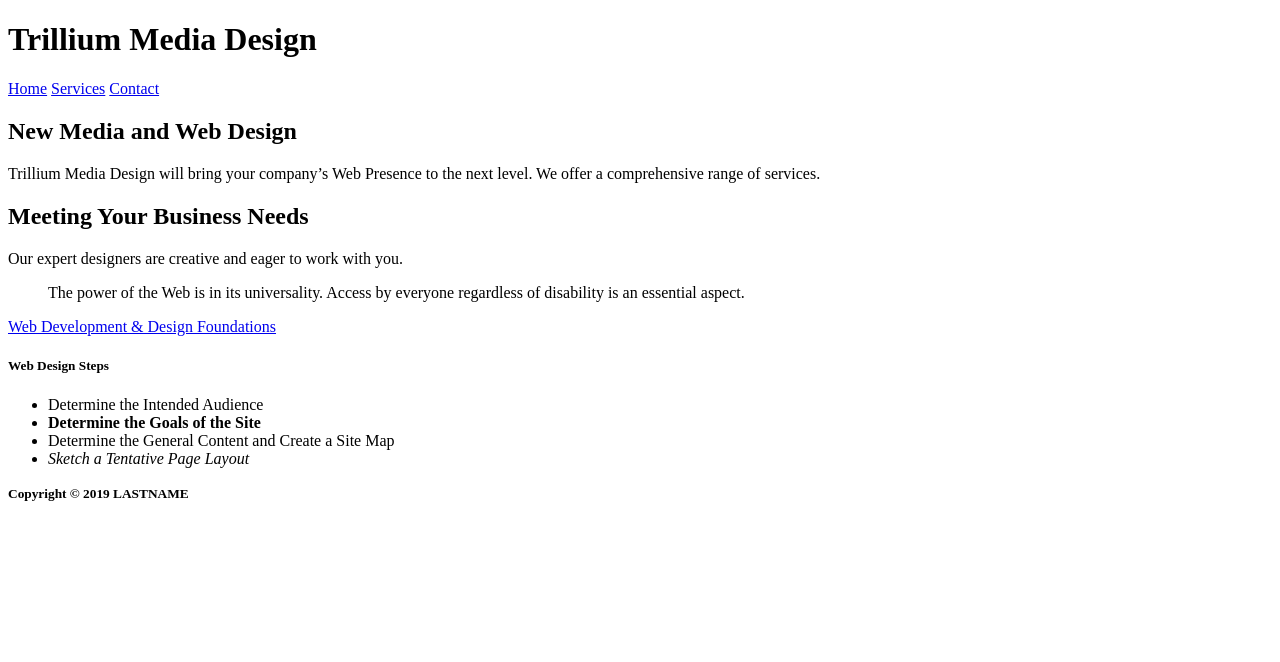
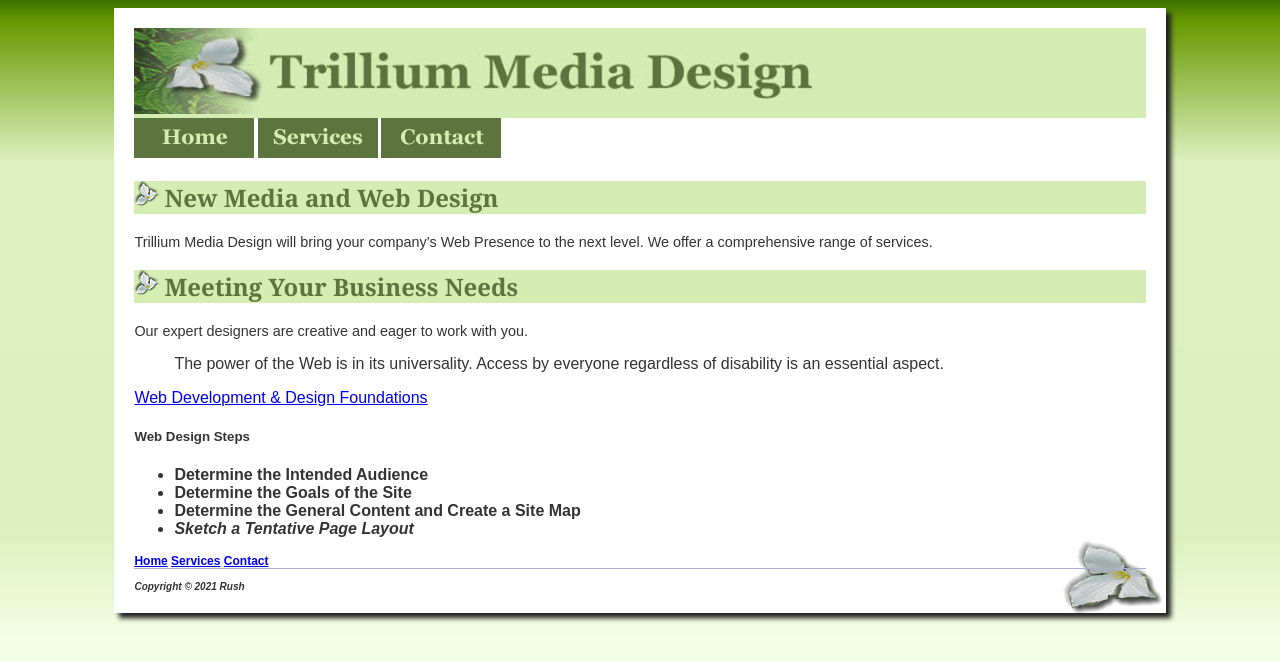
Before and after one commit to 44144Sp21/ch4inclassnotes-abigaylemarie, a plain HTML site: page index.html in a window 1280 px wide. Drawn offline with Linux system fonts and the light colour scheme.

Commit message:
ch4 in class notes
made a style sheet for the home page

```diff
--- a/index.html
+++ b/index.html
@@ -1,19 +1,25 @@
 <!DOCTYPE html>
 <html lang="en">
 	<head>
-		<title>LASTNAME Chapter 4 InClass Notes</title>
+		<title>Rush Chapter 4 InClass Notes</title>
 		<meta charset="utf-8">
+        <link rel="stylesheet" href= "style.css">
+        <link rel="icon" href="favicon.ico" type="image/x-con">
 	</head>
     <body>
+        <div id="container">
         <!-- Structural Elements - header, nav, main, footer -->
         <header>
-            <h1>Trillium Media Design</h1>
+           <img src="trilliumbanner.jpg" usemap="#image_map">
+            <map name="image_map">
+                <area alt="NWMSU" title="NWMSU" href="http://nwmissouri.edu" coords="12,-53,152,30" shape="rect">
+            </map>
         </header>
         <nav>
             <!-- Anchor tags - specifies hyperlink reference to a file. Relative Links - link to pages on own site. -->
-            <a href="index.html">Home</a>
-            <a href="services.html">Services</a>
-            <a href="contact.html">Contact</a>
+            <a href="index.html"><img src="home.gif" alt="Home" width="120" height="40"></a>
+            <a href="services.html"><img src="services.gif" alt="Services" width="120" height="40"></a>
+            <a href="contact.html"><img src="contact.gif" alt="Contact" width="120" height="40"></a>
         </nav>
         <main>
             <h2>New Media and Web Design</h2>
@@ -37,9 +43,15 @@
             </ul>
 
         </main>
+        <nav>
+            <!-- Anchor tags - specifies hyperlink reference to a file. Relative Links - link to pages on own site. -->
+            <a href="index.html">Home</a>
+            <a href="services.html">Services</a>
+            <a href="contact.html">Contact</a>
+        </nav>
         <footer>
-            <small><strong>Copyright &copy; 2019 LASTNAME</strong></small>
+            <small><strong>Copyright &copy; 2021 Rush</strong></small>
         </footer>
-
+        </div>
     </body>
 </html>
--- /dev/null
+++ b/style.css
@@ -0,0 +1,34 @@
+body {background-color: #f4ffe4;
+    color: #333333;
+    font-family: Arial, Verdana, sans-serif;
+    /*background-image: linear-gradient(to bottom, #ffffff, #8fa5ce);*/
+    background-image: url(trilliumgradient.png);
+}
+header {background-color: #d5edb3;
+    color: #5c743d;
+    font-family: Gerorgia, "Times New Roman", serif;
+}
+h2  {background-color: #d5edb3;
+    color: #5c743d;
+    font-family: Georgia, "Times New  Roman", serif;
+    background-image: url(trilliumbullet.gif);
+    background-repeat: no-repeat;
+    padding-left: 30px;
+}
+p {font-size: .90em;}
+ul {font-weight: bold;}
+nav {font-weight: bold;
+    font-size: .75em;
+}
+footer {font-size: .75em;
+    font-style: italic;
+    border-top: thin solid #aeaed4;
+    padding-top: 10px;
+}
+#container{ background-color: #ffffff;
+        width: 80%;
+        margin: auto;
+        box-shadow: 5px 5px 5px #1e1e1e;
+        padding: 20px;
+        background: url(trilliumfoot.gif) no-repeat bottom right, #ffffff;
+}
```
